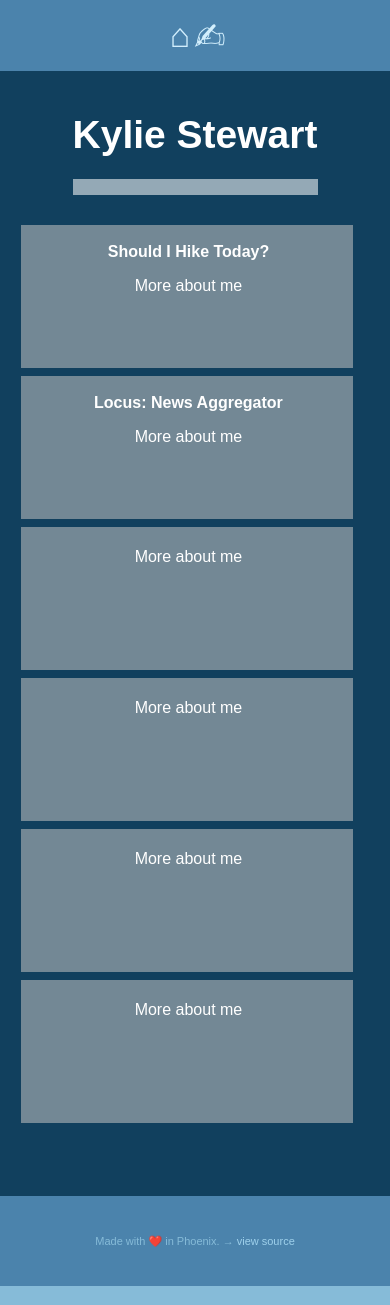
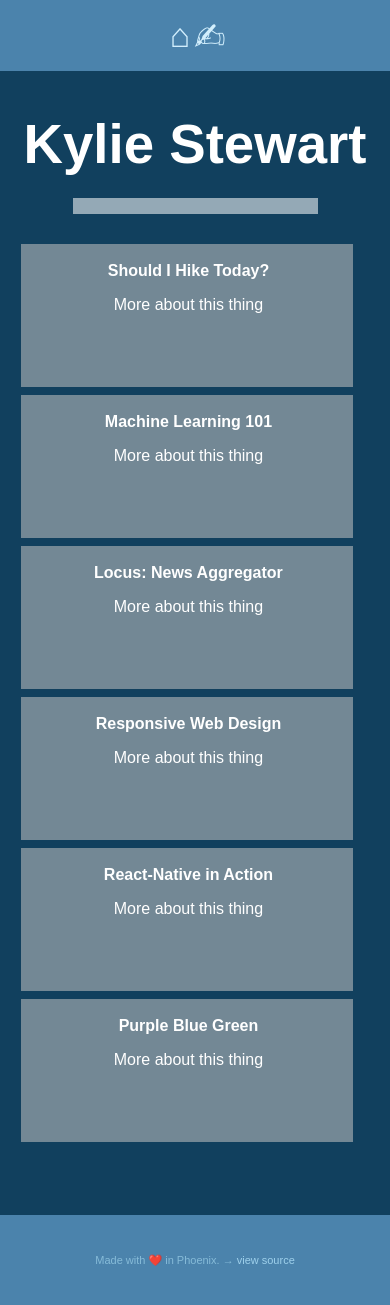
Before and after one commit to kale-stew/mobile-portfolio, a React (Create React App) app: page / in a window 390 px wide. Built offline with nearby package versions, Linux system fonts and the light colour scheme.

Commit message:
Animations, Styles

```diff
--- a/package.json
+++ b/package.json
@@ -3,7 +3,9 @@
   "version": "0.1.0",
   "private": true,
   "dependencies": {
+    "radium": "^0.19.6",
     "react": "^16.1.0",
+    "react-animations": "^1.0.0",
     "react-dom": "^16.1.0",
     "react-router-dom": "^4.2.2",
     "react-scripts": "1.0.17"
--- a/src/App.css
+++ b/src/App.css
@@ -15,6 +15,10 @@
   width: 100vw;
 }
 
+.lazy {
+  visibility: hidden;
+}
+
 .body {
   background-color: rgb(17, 64, 94);
   padding: 20px;
@@ -25,150 +29,12 @@
   align-items: center;
 }
 
-.lazy {
-  visibility: hidden;
-}
-
-.aboutme {
-  width: 70%;
-  background-color: rgba(255, 255, 255, 0.548);
-  margin-bottom: 3%;
-  color: white;
-}
-
-.welcome {
-  display: flex;
-  justify-content: space-between;
-  flex-flow: row wrap;
-  margin: 20px 10px 20px 10px;
-  width: 79vw;
-}
-
-.welcome-div {
-  height: 133px;
-  width: 24vw;
-  background-color: rgba(192, 192, 192, 0.562);
-  color: white;
-  margin: 0px 2px 8px 2px;
-  padding: 5px 9px 5px 11px;
-}
-
-.home-icon {
-  visibility: hidden;
-  font-size: 34px;
-}
-
-.contact-icon {
-  visibility: hidden;
-  font-size: 38px;
-}
-
-@media only screen and (max-width: 1100px) {
-  .welcome {
-    width: 80vw;
-  }
-
-  .welcome-div {
-    width: 23vw;
-    justify-content: center;
-    margin: 0px 2px 10px 0px;
-  }
-
-  .home-icon {
-    visibility: hidden;
-  }
-
-  .contact-icon {
-    visibility: hidden;
-  }
-}
-
-@media only screen and (max-width: 641px) {
-
-  .fullsize-nav {
-    visibility: hidden;
-  }
-
-  .home-icon {
-    visibility: visible;
-    margin: 0px 80px 10px 0px;
-  }
-
-  .contact-icon {
-    visibility: visible;
-    margin: 5px 72px 10px 0px;
-  }
-
-  .welcome {
-    width: 89vw;
-  }
-
-  .welcome-div {
-    width: 39vw;
-    margin: 0px 0px 8px 0px;
-    justify-content: center;
-  }
-}
-
-@media only screen and (max-width: 479px) {
-  .welcome {
-    width: 89vw;
-  }
-
-  .fullsize-nav {
-    visibility: hidden;
-  }
-
-  .home-icon {
-    visibility: visible;
-    margin: 0px 50px 0px 0px;
-  }
-
-  .contact-icon {
-    visibility: visible;
-    margin: 0px 90px 0px 0px;
-  }
-
-  .welcome-div {
-    width: 80vw;
-  }
-}
-
-@media only screen and (max-width: 420px) {
-  .home-icon {
-    position: fixed;
-    align-self: center;
-    margin: 0px 30px 0px 0px;
-  }
-
-  .contact-icon {
-    position: fixed;
-    align-self: center;
-    margin: 3px 0px 0px 30px;
-  }
-}
-
-.space {
-  height: 25px;
-}
-
-.footer {
-  background-color: rgb(75, 131, 172);
-  height: 90px;
-  display: flex;
-  justify-content: center;
-  align-items: center;
-  font-size: 11px;
-  color: #86BBD8;
-}
-
 /* ••·•·•·•·•·•·•·•·•·•·•·•·•·•·•·•·•·•·•·•·•·•·•·•·•·•·•·•· */
 :root {
 	--animation-delay: 200ms;
 	--duration: 800ms;
 	--iterations: 1;
 }
-/* ••·•·•·•·•·•·•·•·•·•·•·•·•·•·•·•·•·•·•·•·•·•·•·•·•·•·•·•· */
 
 .reveal-text,
 .reveal-text::after {
@@ -231,3 +97,148 @@
 		transform: scaleX(0);
 	}
 }
+/* ••·•·•·•·•·•·•·•·•·•·•·•·•·•·•·•·•·•·•·•·•·•·•·•·•·•·•·•· */
+
+.aboutme {
+  width: 70%;
+  background-color: rgba(255, 255, 255, 0.548);
+  margin-bottom: 3%;
+  color: white;
+}
+
+.welcome {
+  display: flex;
+  justify-content: space-between;
+  flex-flow: row wrap;
+  margin: 20px 10px 20px 10px;
+  width: 79vw;
+}
+
+.welcome-div {
+  height: 133px;
+  width: 24vw;
+  background-color: rgba(192, 192, 192, 0.562);
+  color: white;
+  margin: 0px 2px 8px 2px;
+  padding: 5px 9px 5px 11px;
+}
+
+.home-icon {
+  visibility: hidden;
+  font-size: 34px;
+}
+
+.contact-icon {
+  visibility: hidden;
+  font-size: 38px;
+}
+
+@media only screen and (max-width: 1100px) {
+  .welcome {
+    width: 80vw;
+  }
+
+  .welcome-div {
+    width: 23vw;
+    justify-content: center;
+    margin: 0px 2px 10px 0px;
+  }
+
+  .home-icon {
+    visibility: hidden;
+  }
+
+  .contact-icon {
+    visibility: hidden;
+  }
+}
+
+@media only screen and (max-width: 641px) {
+  .reveal-text {
+    font-size: 12vw;
+  }
+
+  .fullsize-nav {
+    visibility: hidden;
+  }
+
+  .home-icon {
+    visibility: visible;
+    margin: 0px 80px 10px 0px;
+  }
+
+  .contact-icon {
+    visibility: visible;
+    margin: 5px 72px 10px 0px;
+  }
+
+  .welcome {
+    width: 89vw;
+  }
+
+  .welcome-div {
+    width: 39vw;
+    margin: 0px 0px 8px 0px;
+    justify-content: center;
+  }
+}
+
+@media only screen and (max-width: 479px) {
+  .reveal-text {
+    font-size: 14vw;
+  }
+
+  .welcome {
+    width: 89vw;
+  }
+
+  .fullsize-nav {
+    visibility: hidden;
+  }
+
+  .home-icon {
+    visibility: visible;
+    margin: 0px 50px 0px 0px;
+  }
+
+  .contact-icon {
+    visibility: visible;
+    margin: 0px 90px 0px 0px;
+  }
+
+  .welcome-div {
+    width: 80vw;
+  }
+}
+
+@media only screen and (max-width: 420px) {
+  .reveal-text {
+    font-size: 14vw;
+  }
+
+  .home-icon {
+    position: fixed;
+    align-self: center;
+    margin: 0px 30px 0px 0px;
+  }
+
+  .contact-icon {
+    position: fixed;
+    align-self: center;
+    margin: 3px 0px 0px 30px;
+  }
+}
+
+.space {
+  height: 25px;
+}
+
+.footer {
+  background-color: rgb(75, 131, 172);
+  height: 90px;
+  display: flex;
+  justify-content: center;
+  align-items: center;
+  font-size: 11px;
+  color: #86BBD8;
+}
--- a/src/App.js
+++ b/src/App.js
@@ -1,9 +1,19 @@
 import React, { Component } from 'react';
+import { fadeIn } from 'react-animations';
+import Radium, { StyleRoot } from 'radium';
 import './App.css';
+
+const styles = {
+  fadeIn: {
+    animation: 'x 1s',
+    animationName: Radium.keyframes(fadeIn, 'fadeIn')
+  }
+}
 
 class App extends Component {
   render() {
     return (
+      <StyleRoot>
       <div className="app-container">
         <header className="header">
           <a className="lazy"></a>
@@ -19,21 +29,25 @@ class App extends Component {
           <div className="aboutme">
             <p></p>
           </div>
-          <div className="welcome">
+          <div className="welcome" style={styles.fadeIn}>
             <div className="welcome-div">
               <h2>Should I Hike Today?</h2>
-              <p>More about me</p></div>
+              <p>More about this thing</p></div>
             <div className="welcome-div">
+              <h2>Machine Learning 101</h2>
+              <p>More about this thing</p></div>
+              <div className="welcome-div">
               <h2>Locus: News Aggregator</h2>
-              <p>More about me</p></div>
+              <p>More about this thing</p></div>
             <div className="welcome-div">
-              <p>More about me</p></div>
+              <h2>Responsive Web Design</h2>
+              <p>More about this thing</p></div>
             <div className="welcome-div">
-              <p>More about me</p></div>
+              <h2>React-Native in Action</h2>
+              <p>More about this thing</p></div>
             <div className="welcome-div">
-              <p>More about me</p></div>
-            <div className="welcome-div">
-              <p>More about me</p></div>
+              <h2>Purple Blue Green</h2>
+              <p>More about this thing</p></div>
           </div>
           <div className="space"></div>
         </div>
@@ -41,6 +55,7 @@ class App extends Component {
           Made with ❤️ in Phoenix. → <a style={{ paddingLeft: '3px' }} href="https://github.com/kale-stew/mobile-portfolio" alt="checkout the git">view source</a>
         </footer>
       </div>
+      </StyleRoot>
     );
   }
 }
```
Also changed, not shown: 1 other file (tests, documents, lock files or other folders).
